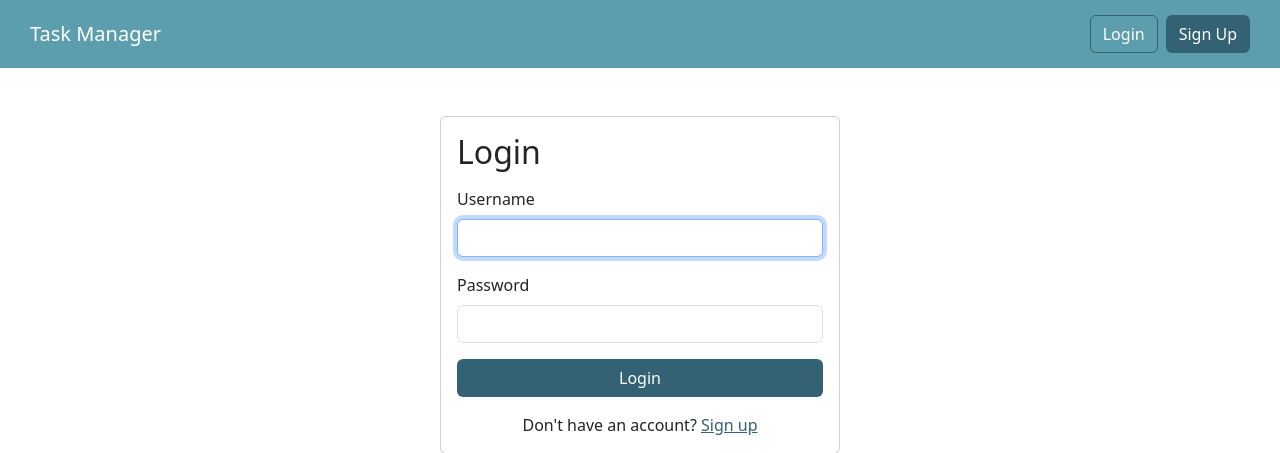
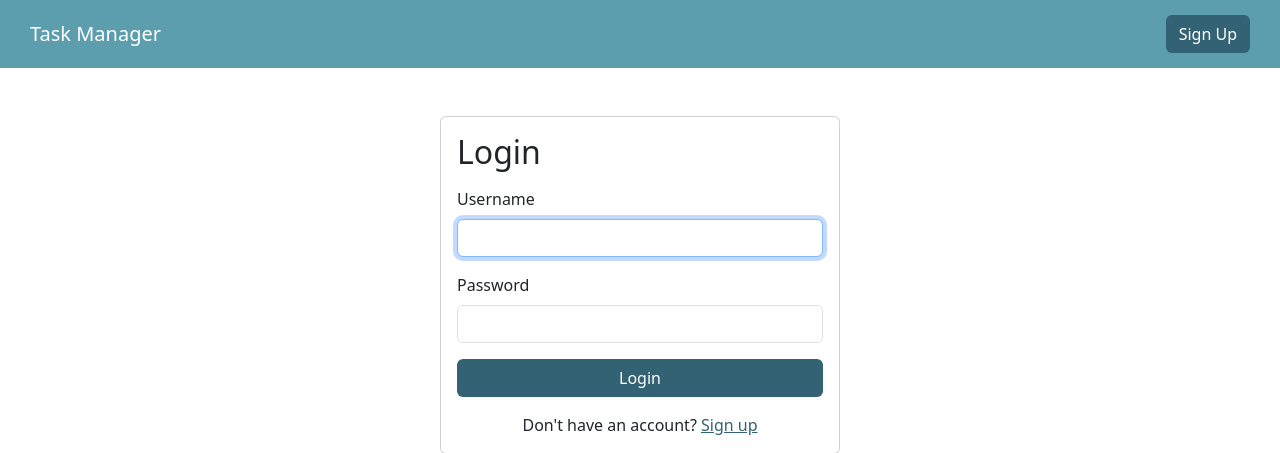
Before and after one commit to Joahness7307/TaskFlow, a Django app: page /accounts/login/ in a window 1280 px wide. Shown: the top 453 px of the page. Run offline with Django 5.2, Linux system fonts and the light colour scheme; parts of the project's set-up code (start-up, migrations or seed data) failed here and were passed over.

Commit message:
fix navbar menu visibility

```diff
--- a/taskmanager/templates/base.html
+++ b/taskmanager/templates/base.html
@@ -120,8 +120,14 @@
         </div>
         {% else %}
         <div class="d-none d-sm-flex gap-2 ms-auto">
-          <a href="{% url 'login' %}" class="btn login-acc-btn2">Login</a>
-          <a href="{% url 'signup' %}" class="btn login-acc-btn">Sign Up</a>
+          {% if request.resolver_match.url_name == 'login' %}
+            <a href="{% url 'signup' %}" class="btn login-acc-btn">Sign Up</a>
+          {% elif request.resolver_match.url_name == 'signup' %}
+            <a href="{% url 'login' %}" class="btn login-acc-btn2">Login</a>
+          {% else %}
+            <a href="{% url 'login' %}" class="btn login-acc-btn2">Login</a>
+            <a href="{% url 'signup' %}" class="btn login-acc-btn">Sign Up</a>
+          {% endif %}
         </div>
         <div class="dropdown d-sm-none ms-1">
           <button
@@ -134,9 +140,15 @@
             ☰
           </button>
           <ul class="dropdown-menu dropdown-menu-end custom-dropdown px-3 py-3">
-            <a href="{% url 'login' %}" class="btn login-acc-btn2 w-100">Login</a>
-            <li><hr class="dropdown-divider" /></li>
-            <a href="{% url 'signup' %}" class="btn login-acc-btn w-100">Sign Up</a>
+            {% if request.resolver_match.url_name == 'login' %}
+              <a href="{% url 'signup' %}" class="btn login-acc-btn w-100">Sign Up</a>
+            {% elif request.resolver_match.url_name == 'signup' %}
+              <a href="{% url 'login' %}" class="btn login-acc-btn2 w-100">Login</a>
+            {% else %}
+              <a href="{% url 'login' %}" class="btn login-acc-btn2 w-100">Login</a>
+              <li><hr class="dropdown-divider" /></li>
+              <a href="{% url 'signup' %}" class="btn login-acc-btn w-100">Sign Up</a>
+            {% endif %}
           </ul>
         </div>
         {% endif %}
```
